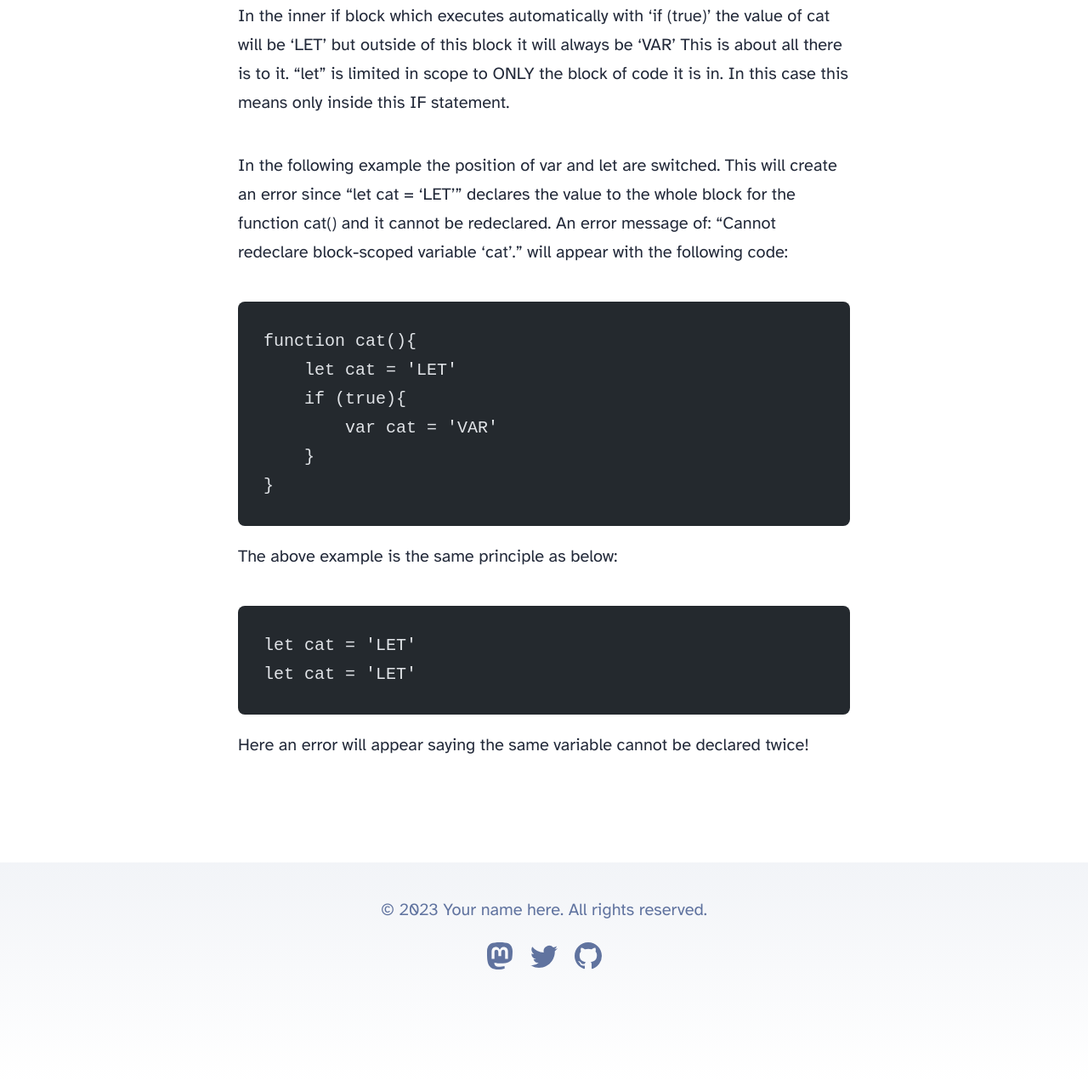
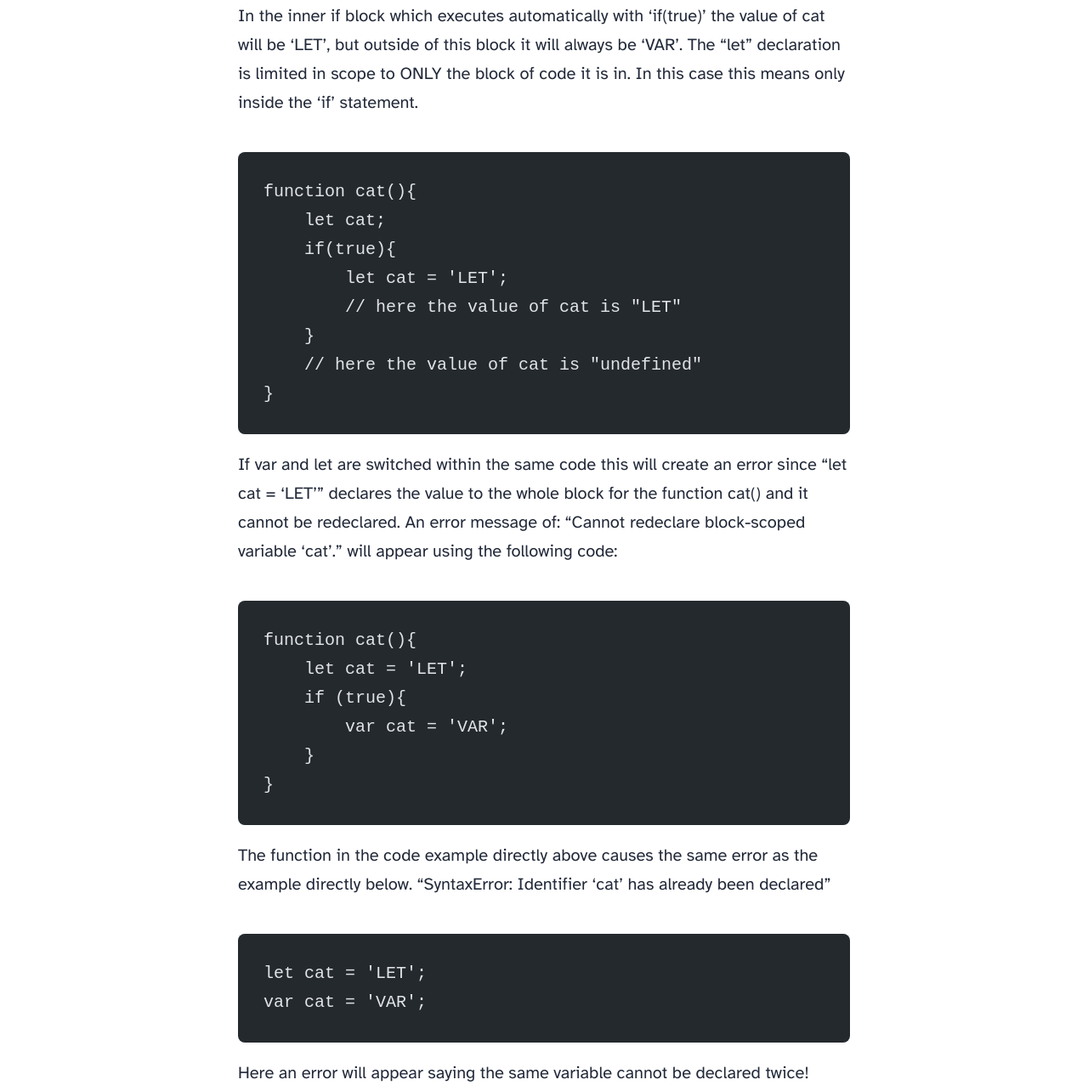
Before and after one commit to conrizzo/AstroWebsite, an Astro site: page /blog/blog/using-var-and-let-in-javascript in a window 1280 px wide. Shown: the part 1403-2687 px from the top of the page at 85% size. Built offline with nearby package versions, Linux system fonts and the light colour scheme; Astro itself is replaced by a stand-in of ours; code samples lack their colours.

Commit message:
blogupdate

````diff
--- a/src/content/blog/using-var-and-let-in-javascript.md
+++ b/src/content/blog/using-var-and-let-in-javascript.md
@@ -11,34 +11,60 @@ In the code below it can be explained instantly. Here is a link to a jsfiddle
 
 ```javascript
 function cat(){
-    var cat = 'VAR'
-    if (true){
-        let cat = 'LET'
+    var cat = 'VAR';
+    if(true){
+        let cat = 'LET';
         // here the value of cat is "LET"
     }
     // here the value of cat is "VAR"
 }
 ```
-In the inner if block which executes automatically with 'if (true)' the value of cat will be 'LET' but outside of this block it will always be 'VAR'
-This is about all there is to it. "let" is limited in scope to ONLY the block of code it is in. In this case this means only inside this IF statement.
+In the inner if block which executes automatically with 'if(true)' the value of cat will be 'LET', but outside of this block it will always be 'VAR'.
+The "let" declaration is limited in scope to ONLY the block of code it is in. In this case this means only inside the 'if' statement.
 
-In the following example the position of var and let are switched. This will create an error since "let cat = 'LET'" declares the value to the whole
-block for the function cat() and it cannot be redeclared. An error message of: "Cannot redeclare block-scoped variable 'cat'." will appear with the following code:
 
 ```javascript
 function cat(){
-    let cat = 'LET'
+    let cat;
+    if(true){
+        let cat = 'LET';
+        // here the value of cat is "LET"
+    }
+    // here the value of cat is "undefined"
+}
+```
+
+If var and let are switched within the same code this will create an error since "let cat = 'LET'" declares the value to the whole block for the function cat() and it cannot be redeclared. An error message of: "Cannot redeclare block-scoped variable 'cat'." will appear using the following code:
+
+```javascript
+function cat(){
+    let cat = 'LET';
     if (true){
-        var cat = 'VAR'
+        var cat = 'VAR';
     }
 }
 ```
 
-The above example is the same principle as below:
+The function in the code example directly above causes the same error as the example directly below.
+"SyntaxError: Identifier 'cat' has already been declared"
 
 ```javascript
-let cat = 'LET'
-let cat = 'LET'
+let cat = 'LET';
+var cat = 'VAR';
 ```
 
 Here an error will appear saying the same variable cannot be declared twice!
+
+<h4>Summary:</h4>
+<span class="variable-color">Const</span> should always be the first choice when declaring a variable.
+If something must change decide whether to use <span class="variable-color">Let</span> or <span class="variable-color">Var</span>. If possible, using <span class="variable-color">Let</span> instead
+of Var is the better organizational approach since it does a better job at seperation of concerns.
+
+
+
+<style scoped>
+.variable-color{
+    color: rgb(168, 55, 247);
+}
+
+</style>
````
